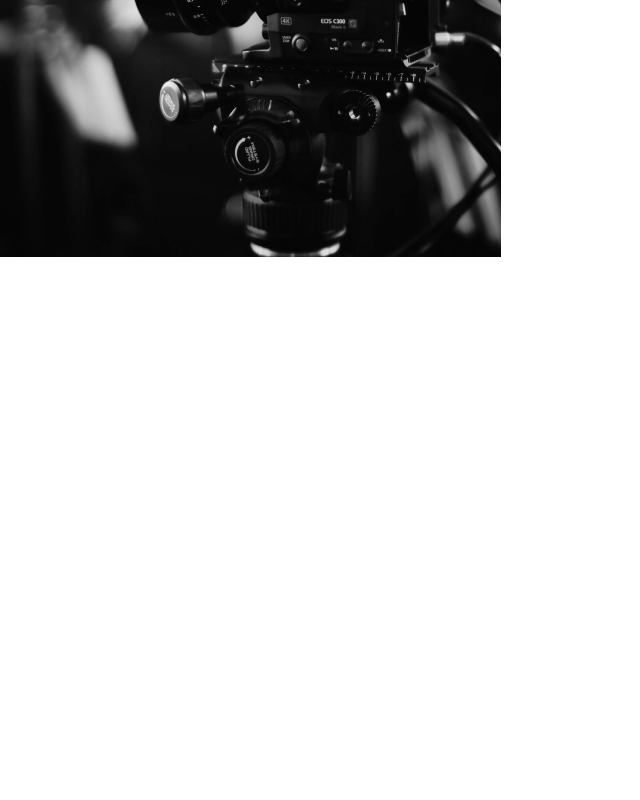
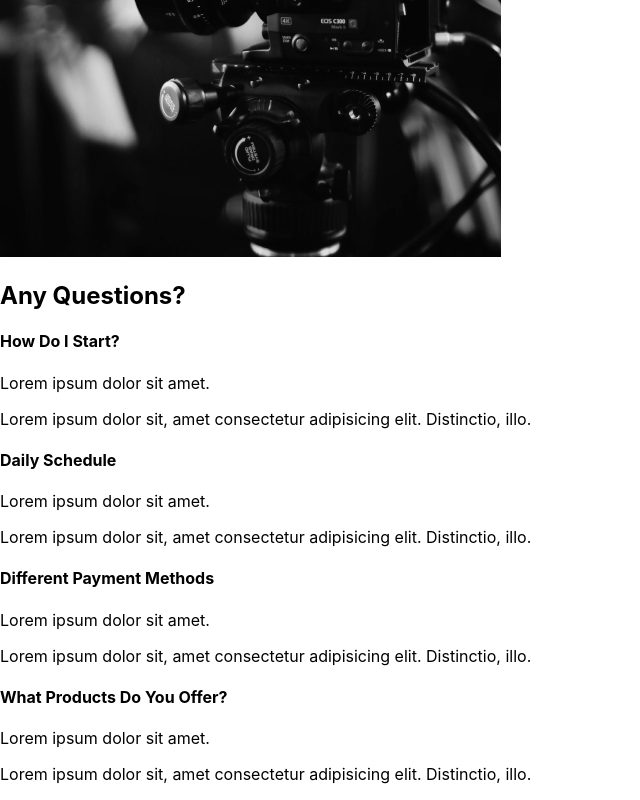
Before and after one commit to MalithaJeewaka/capture-portfolio, a React (Create React App) app: page / in a window 1280 px wide. Shown: the part 2148-2948 px from the top of the page, without its empty margins (0-640 px from the left). Before the commit the page ends 2409 px from the top, so only its background shows below. Built offline with nearby package versions, Linux system fonts and the light colour scheme.

Commit message:
3. Faq Section

```diff
--- /dev/null
+++ b/src/components/FaqSection.js
@@ -0,0 +1,51 @@
+import React from "react";
+
+function FaqSection() {
+  return (
+    <div className="faq">
+      <h2>Any Questions?</h2>
+      <div className="question">
+        <h4>How Do I Start?</h4>
+        <div className="answer">
+          <p>Lorem ipsum dolor sit amet.</p>
+          <p>
+            Lorem ipsum dolor sit, amet consectetur adipisicing elit.
+            Distinctio, illo.
+          </p>
+        </div>
+      </div>
+      <div className="question">
+        <h4>Daily Schedule</h4>
+        <div className="answer">
+          <p>Lorem ipsum dolor sit amet.</p>
+          <p>
+            Lorem ipsum dolor sit, amet consectetur adipisicing elit.
+            Distinctio, illo.
+          </p>
+        </div>
+      </div>
+      <div className="question">
+        <h4>Different Payment Methods</h4>
+        <div className="answer">
+          <p>Lorem ipsum dolor sit amet.</p>
+          <p>
+            Lorem ipsum dolor sit, amet consectetur adipisicing elit.
+            Distinctio, illo.
+          </p>
+        </div>
+      </div>
+      <div className="question">
+        <h4>What Products Do You Offer?</h4>
+        <div className="answer">
+          <p>Lorem ipsum dolor sit amet.</p>
+          <p>
+            Lorem ipsum dolor sit, amet consectetur adipisicing elit.
+            Distinctio, illo.
+          </p>
+        </div>
+      </div>
+    </div>
+  );
+}
+
+export default FaqSection;
--- a/src/pages/AboutUs.js
+++ b/src/pages/AboutUs.js
@@ -1,12 +1,14 @@
 import React from "react";
 import AboutSection from "../components/AboutSection";
 import ServicesSection from "../components/ServicesSection";
+import FaqSection from "../components/FaqSection";
 
 function AboutUs() {
   return (
     <div>
       <AboutSection />
       <ServicesSection />
+      <FaqSection />
     </div>
   );
 }
```
